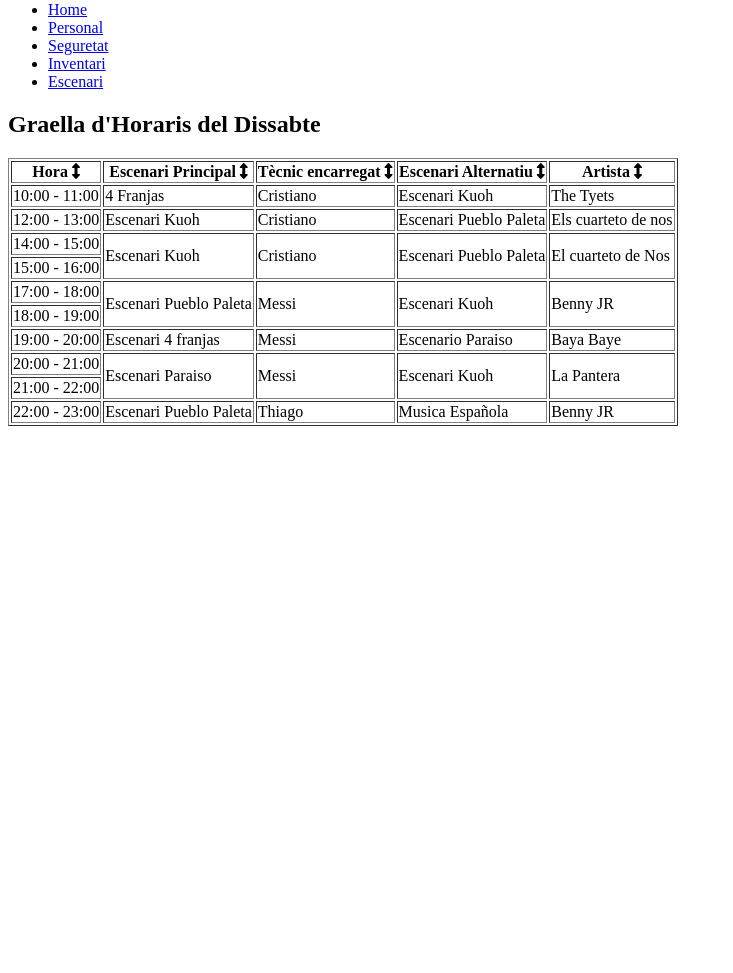
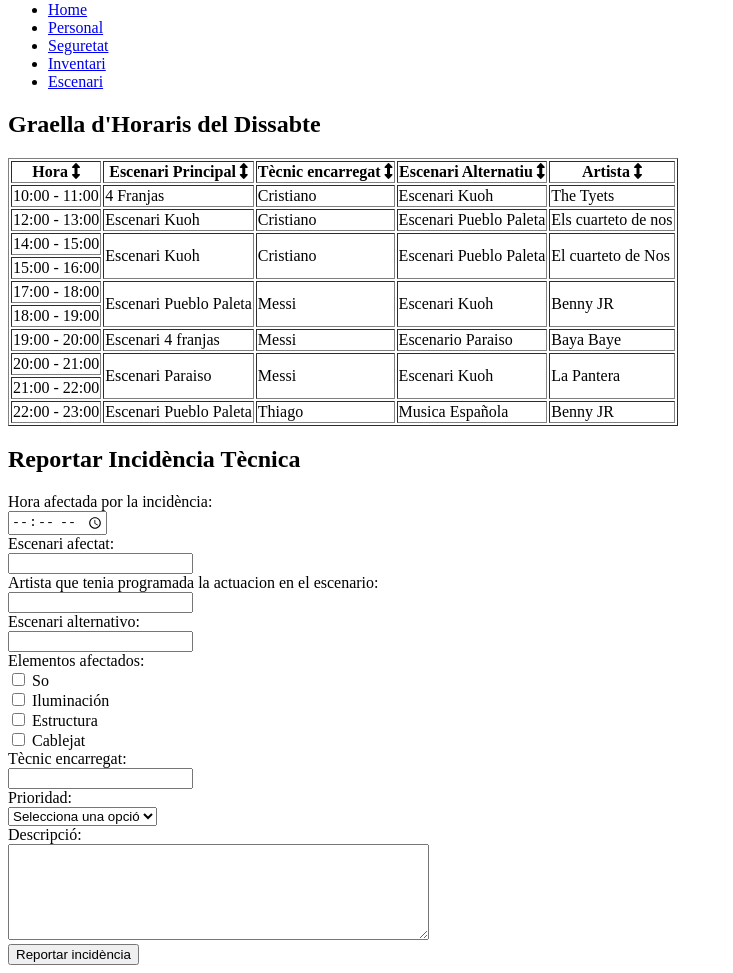
Before and after one commit to Gabriel-Duran17/Grup4_ASIX-DAW_PJ3_A09_CronosGestioDepartamental, a plain HTML site: page escenari_Gabriel.html in a window 1280 px wide. Shown: the part 79-1052 px from the top of the page, without its empty margins (0-733 px from the left). Before the commit the page ends 800 px from the top, so only its background shows below. Drawn offline with Linux system fonts and the light colour scheme.

Commit message:
Formulari Gabriel

```diff
--- a/escenari_Gabriel.html
+++ b/escenari_Gabriel.html
@@ -96,6 +96,46 @@
                     </tr>
                 </tbody>
             </table>
+        <section>
+          <h2>Reportar Incidència Tècnica</h2>
+            <form>
+            <label for="hora">Hora afectada por la incidència:</label><br>
+                <input type="time" id="hora" name="hora"><br>
+
+            <label for="escenari">Escenari afectat:</label><br>
+                <input type="text" id="escenari" name="escenari" ><br>
+
+            <label for="artista">Artista que tenia programada la actuacion en el escenario:</label><br>
+                <input type="text" id="artista" name="artista" ><br>
+
+            <label for="escenariAlternatiu">Escenari alternativo:</label><br>
+                <input type="text" id="escenariAlternatiu" name="escenariAlternativo" ><br>
+
+            <label>Elementos afectados:</label><br>
+                <input type="checkbox" id="so" name="elements" value="So">
+            <label for="so">So</label><br>
+                <input type="checkbox" id="iluminacio" name="elements" value="Iluminación">
+            <label for="iluminacio">Iluminación</label><br>
+                <input type="checkbox" id="estructura" name="elements" value="Estructura">
+            <label for="estructura">Estructura</label><br>
+                <input type="checkbox" id="cablejat" name="elements" value="Cablejat">
+            <label for="cablejat">Cablejat</label><br>
+
+            <label for="tecnic">Tècnic encarregat:</label><br>
+                <input type="text" id="tecnic" name="tecnic" ><br>
+            <label for="prioritat">Prioridad:</label><br>
+                <select id="prioritat" name="prioritat" >
+                    <option value="">Selecciona una opció</option>
+                    <option value="Alta">Alta</option>
+                    <option value="Mitjana">Mitjana</option>
+                    <option value="Baixa">Baixa</option>
+                </select><br>
+
+            <label for="descripcio">Descripció:</label><br>
+            <textarea id="descripcio" name="descripcio" rows="6" cols="50" required></textarea><br>
+            <button type="submit">Reportar incidència</button>
+            </form>
+        </section>
         </section>
     </main>
 </body>
```
